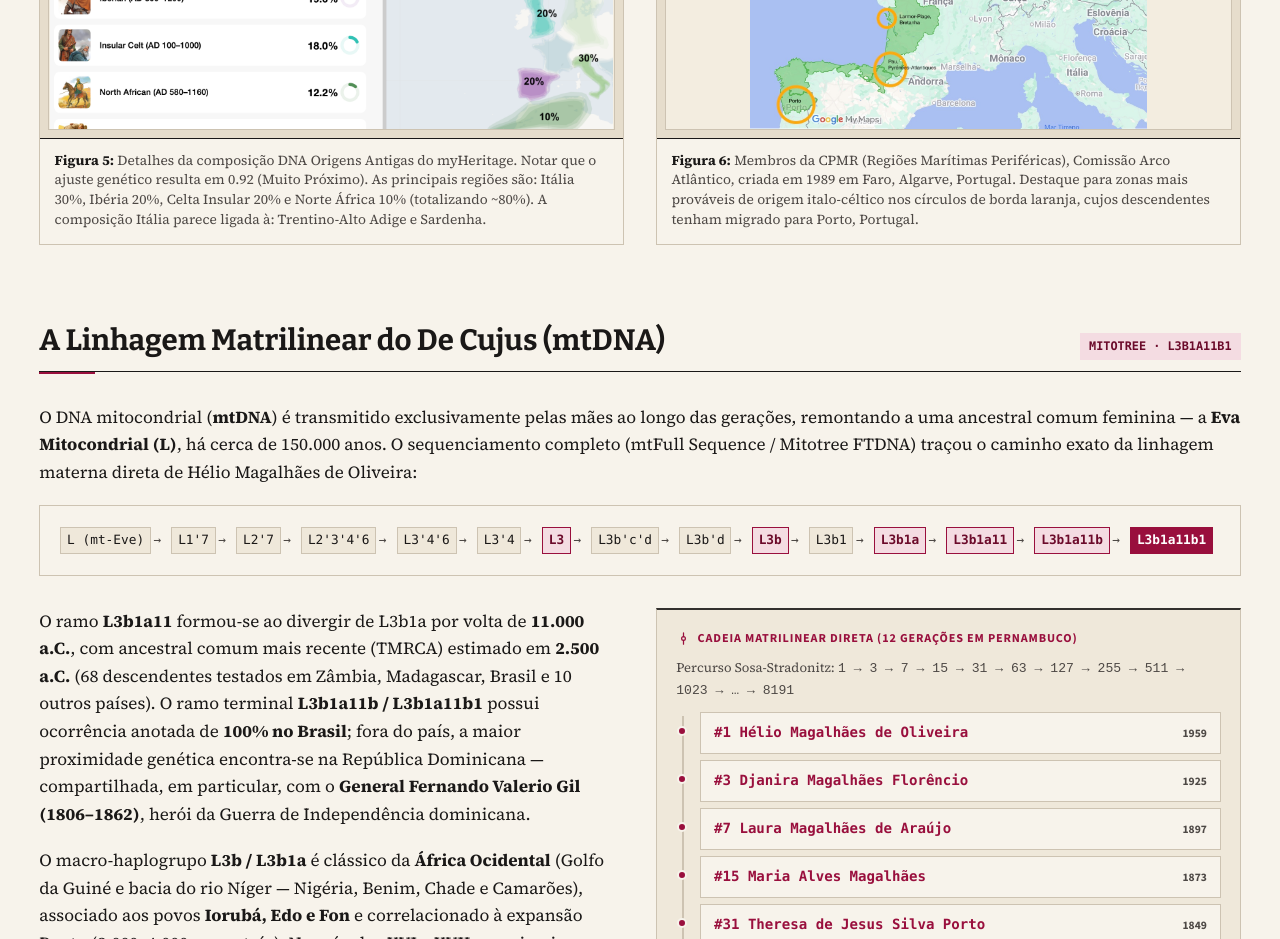
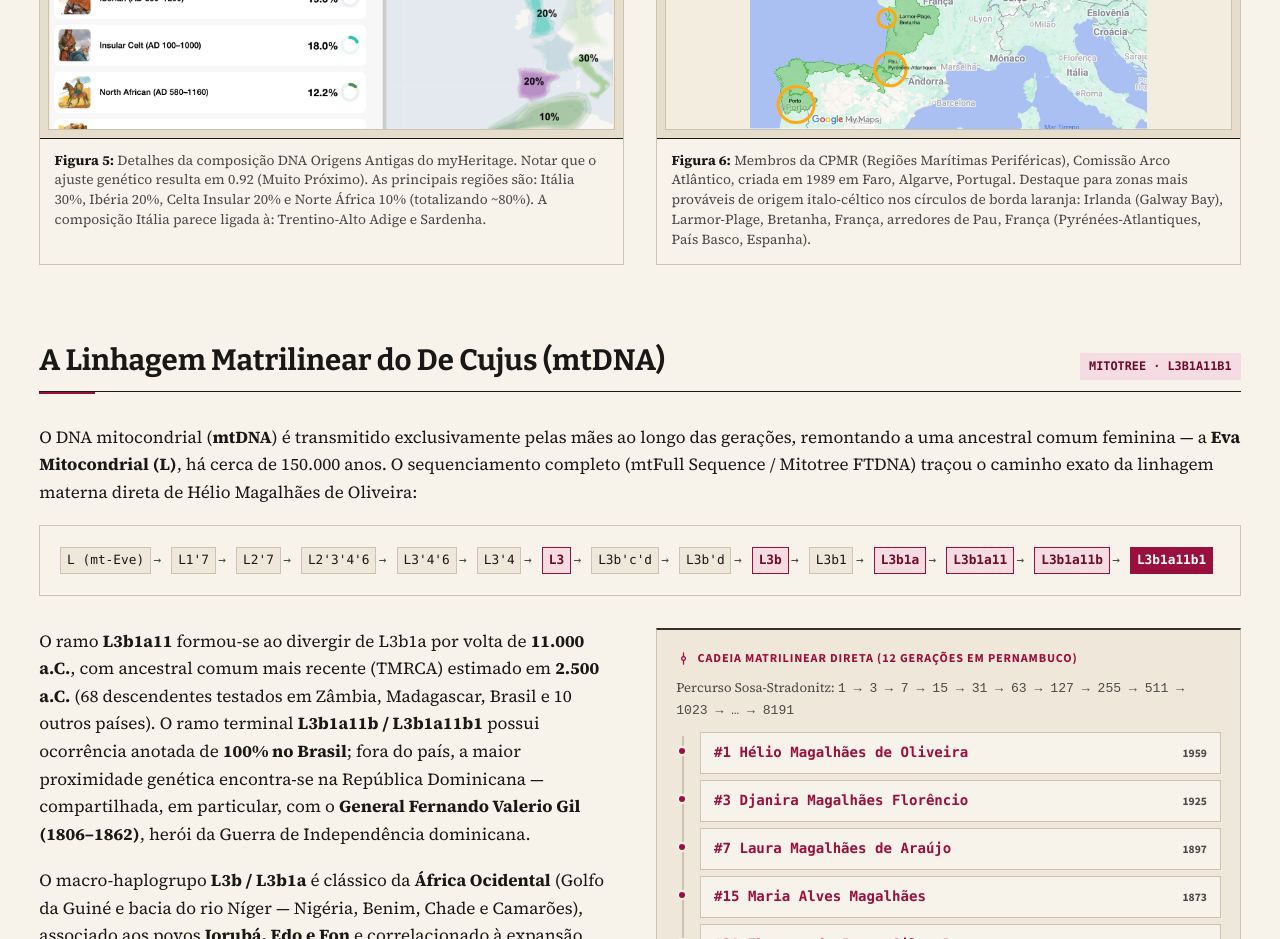
Before and after one commit to hmdeoliveira/home, a plain HTML site: page Haplogrupos.html in a window 1280 px wide. Shown: the part 3260-4199 px from the top of the page. Drawn offline with nearby package versions, Linux system fonts and the light colour scheme.

Commit message:
Update Haplogrupos.html

```diff
--- a/Haplogrupos.html
+++ b/Haplogrupos.html
@@ -1552,7 +1552,7 @@
             <span class="fig-zoom-badge"><i data-lucide="zoom-in" style="width: 12px; height: 12px;"></i> Ampliar</span>
             <div class="fig-inner" id="slot-fig-cpmr"></div>
           </div>
-          <figcaption class="fig-caption"><strong>Figura 6:</strong> Membros da CPMR (Regiões Marítimas Periféricas), Comissão Arco Atlântico, criada em 1989 em Faro, Algarve, Portugal. Destaque para zonas mais prováveis de origem italo-céltico nos círculos de borda laranja, cujos descendentes tenham migrado para Porto, Portugal.</figcaption>
+          <figcaption class="fig-caption"><strong>Figura 6:</strong> Membros da CPMR (Regiões Marítimas Periféricas), Comissão Arco Atlântico, criada em 1989 em Faro, Algarve, Portugal. Destaque para zonas mais prováveis de origem italo-céltico nos círculos de borda laranja: Irlanda (Galway Bay), Larmor-Plage, Bretanha, França, arredores de Pau, França (Pyrénées-Atlantiques, País Basco, Espanha).</figcaption>
         </figure>
       </div>
     </section>
@@ -1878,7 +1878,7 @@
         title: 'Figura 6 — Membros da CPMR (Regiões Marítimas Periféricas), Comissão Arco Atlântico',
         file: 'CPMR.png',
         alts: ['CPMR.jpg'],
-        caption: 'Membros da CPMR (Regiões Marítimas Periféricas), Comissão Arco Atlântico, criada em 1989 em Faro, Algarve, Portugal. Destaque para zonas mais prováveis de origem italo-céltico nos círculos de borda laranja, cujos descendentes tenham migrado para Porto, Portugal.'
+        caption: 'Membros da CPMR (Regiões Marítimas Periféricas), Comissão Arco Atlântico, criada em 1989 em Faro, Algarve, Portugal. Destaque para zonas mais prováveis de origem italo-céltico nos círculos de borda laranja: Irlanda (Galway Bay), Larmor-Plage, Bretanha, França, arredores de Pau, França (Pyrénées-Atlantiques, País Basco, Espanha).'
       },
       'fig-4-16': {
         title: 'Figura 7 — Selo oficial Mitotree confirmado: L3b1a11b1',
```
